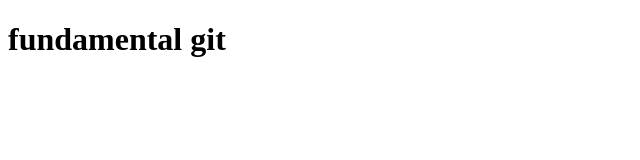
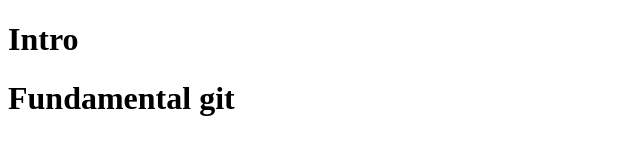
Before and after one commit to rianhz/eduwork-GIT, a plain HTML site: page index.html in a window 1280 px wide. Shown: the whole page, without its empty margins (0-640 px from the left). Drawn offline with Linux system fonts and the light colour scheme.

```diff
--- a/index.html
+++ b/index.html
@@ -7,6 +7,7 @@
     <title>Document</title>
   </head>
   <body>
-    <h1>fundamental git</h1>
+    <h1>Intro</h1>
+    <h1>Fundamental git</h1>
   </body>
 </html>
```
